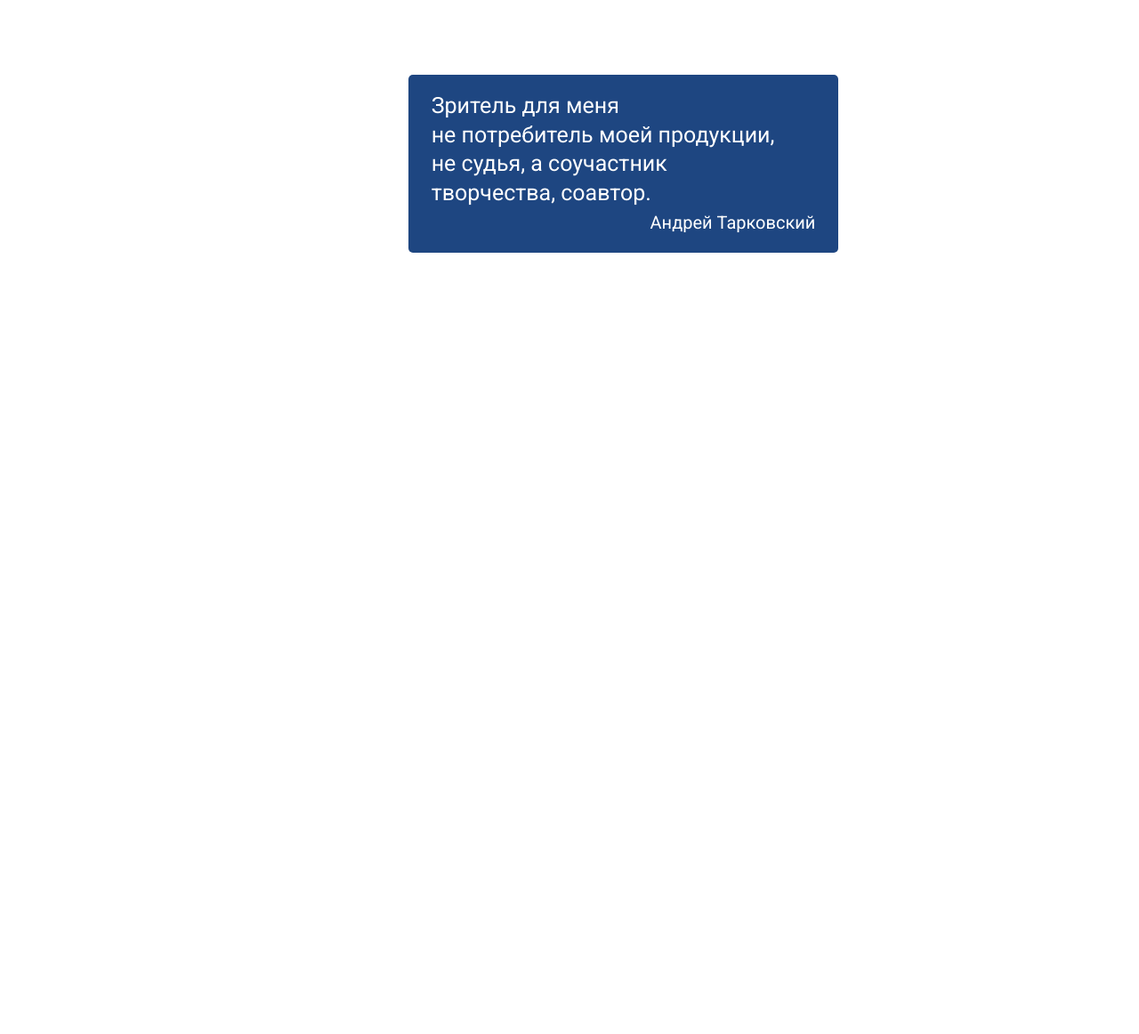
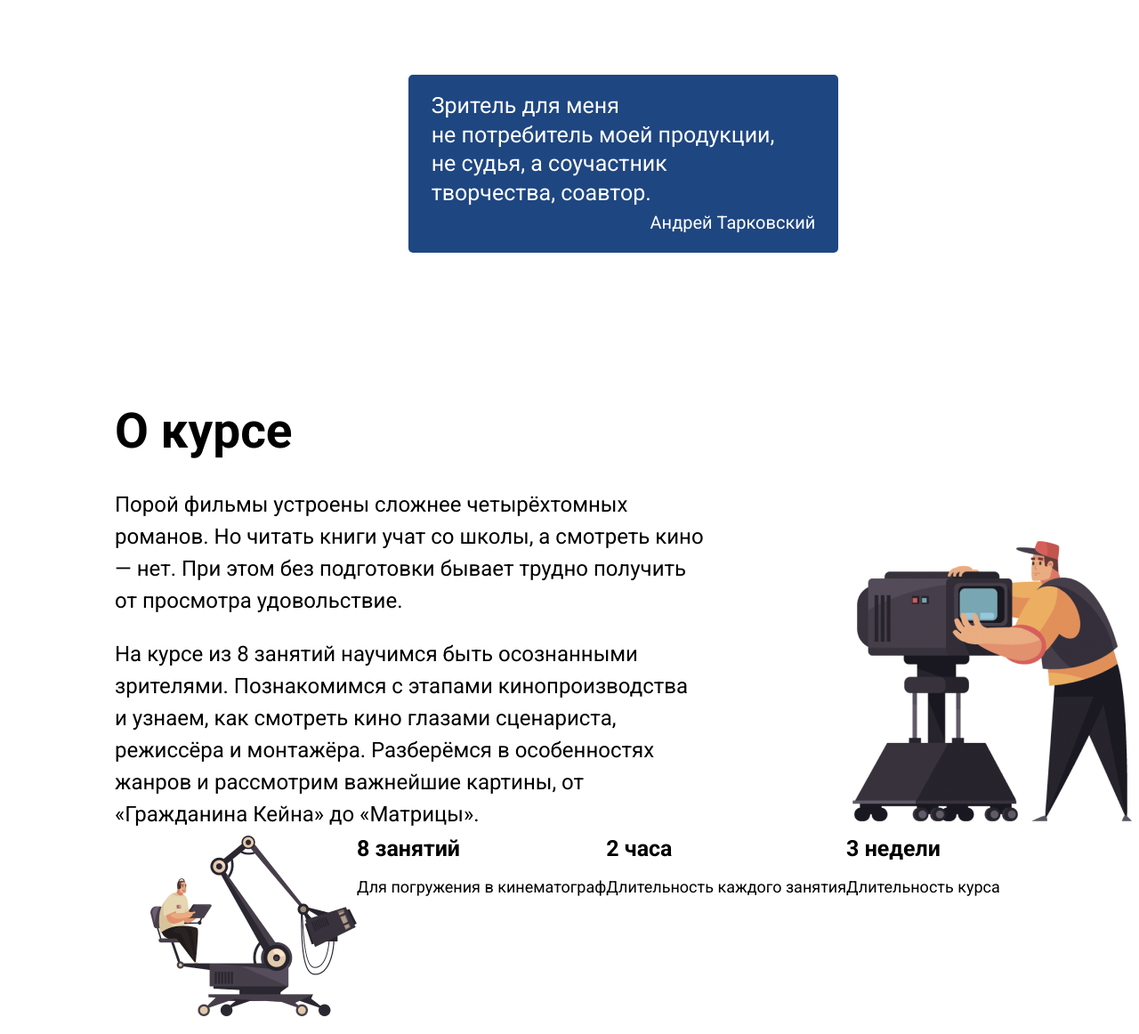
Before and after one commit to rufatbayramov90/first-project, a plain HTML site: page index.html in a window 1280 px wide. Shown: the part 614-1776 px from the top of the page at 89% size. Before the commit the page ends 906 px from the top, so only its background shows below. Drawn offline with Linux system fonts and the light colour scheme.

Commit message:
articles section added

```diff
--- a/assets/style.css
+++ b/assets/style.css
@@ -54,11 +54,12 @@ body{
     box-sizing: border-box;
     width: 483.63px;
     height: 200px;
-    margin: 0 auto;
+    margin: 0 auto 136px auto;
     background: #1E4681;
     border-radius: 5px;
     color:white;
     padding: 19px 26px;
+
 }
 .blue-text p:first-child{
     margin: 0;
@@ -77,3 +78,34 @@ body{
     margin: 0;
 
 }
+.left-side h1{
+    font-size: 55px;
+    line-height: 101.38%;
+}
+.articles{
+    display: flex;
+    justify-content: space-between;
+   align-items: center;
+}
+.pler{
+    width: 662px;
+    height: 374px;
+    line-height: 150%;
+    font-size: 24px;
+}
+.articles img{
+    width: 314px;
+    height: 315px;
+    align-self:last baseline;
+}
+.about{
+    display: flex;
+    list-style: none;
+}
+.about span{
+    font-weight: 700;
+    font-size: 25px;
+}
+.about p{
+    font-size: 18px;
+}
--- a/index.html
+++ b/index.html
@@ -38,6 +38,34 @@
                     </p>
                 </div>
         </header>
+        <div class="articles">
+            <div class="left-side">
+                <h1>О курсе</h1>
+                <div class="pler">
+                    <p>Порой фильмы устроены сложнее четырёхтомных романов.
+                        Но читать книги учат со школы, а смотреть кино — нет.
+                        При этом без подготовки бывает трудно получить от просмотра удовольствие.</p>
+                    <p>На курсе из 8 занятий научимся быть осознанными зрителями.
+                        Познакомимся с этапами кинопроизводства и узнаем,
+                        как смотреть кино глазами сценариста, режиссёра и монтажёра.
+                        Разберёмся в особенностях жанров и рассмотрим важнейшие картины,
+                         от «Гражданина Кейна» до «Матрицы».</p>
+                </div>
+            </div>
+            <img src="/assets/images/_1 1.png" alt="producersecond" class="producer-second">
+        </div>
+        <ul class="about">
+            <li><img src="/assets/images/photo 1.png" alt="pic" > </li>
+            <li><span>8 занятий </span><p>Для погружения
+                в кинематограф</p></li>
+            <li><span>2 часа</span><p>Длительность
+                каждого занятия</p></li>
+            <li><span>3 недели</span><p>Длительность
+                курса</p></li>
+
+
+        </ul>
+
     </div>
 
 </body>
```
Also changed, not shown: assets/images/_1 1.png (added), assets/images/photo 1.png (added).
